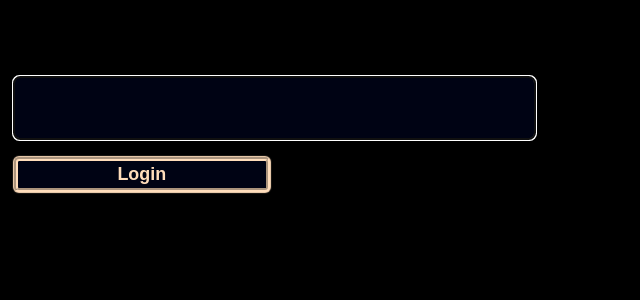
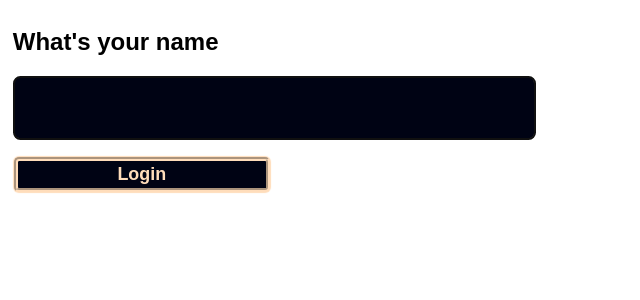
Before and after one commit to teraspora/arith, a Flask app: page / in a window 1280 px wide. Shown: the top 300 px of the page, without its empty margins (0-640 px from the left). Run offline with Flask 2, Linux system fonts and the light colour scheme.

Commit message:
Colour changes

```diff
--- a/static/css/style.css
+++ b/static/css/style.css
@@ -7,12 +7,13 @@
     --btn-col: #000314;
     --h1-col: #5dbfff;
     --pale-bkg-col: #98c4ff;
+    --bright-border-col: #e99536;
 }
 
 body, html {
     margin: 0;
     padding: 0;
-    background-color: black;
+    background-color: --pale-bkg-col;
     font-family: sans-serif;
 }
 
@@ -27,7 +28,7 @@ body, html {
     grid-template-columns: repeat(auto-fit, minmax(400px 1fr));
     grid-auto-rows: 1fr;
     grid-gap: 2vmax;
-    border: 5px inset var(--h1-col);
+    border: 5px inset var(--bright-border-col);
 }
 
 .feedback, .scoreboard {
@@ -50,7 +51,6 @@ body, html {
 
 h1 {
     font-size: 2vmax;
-    colo
 }
 
 
```
